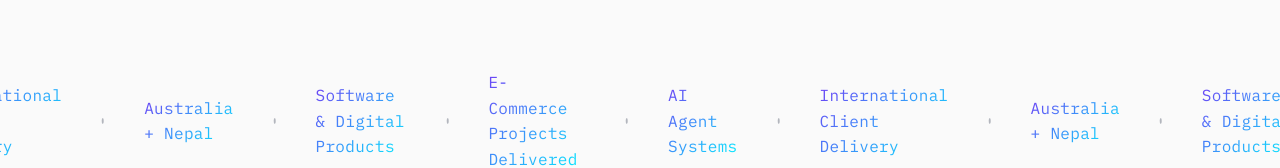
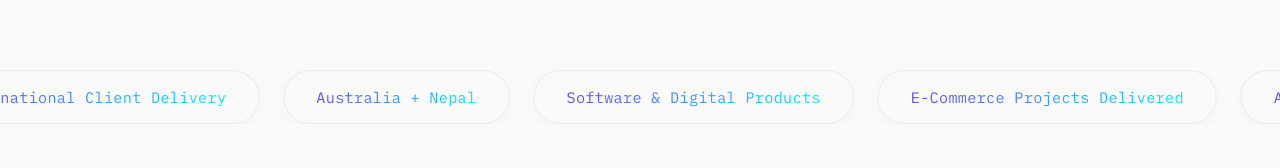
Before and after one commit to Manoharaya/codex-new, a React (Vite) app: page /about in a window 1280 px wide. Shown: the part 659-827 px from the top of the page. Built offline with nearby package versions, Linux system fonts and the light colour scheme.

Commit message:
Refactor scrolling text into beautiful pill-shaped cards to fix wrapping and improve UI

```diff
--- a/src/pages/About.css
+++ b/src/pages/About.css
@@ -140,10 +140,14 @@
 .abt-cred-strip {
   display: flex;
   align-items: center;
-  gap: 2.5rem;
+  gap: 1.5rem;
   width: max-content;
-  padding-right: 2.5rem;
-  animation: marquee 25s linear infinite;
+  padding-right: 1.5rem;
+  animation: marquee 30s linear infinite;
+}
+
+.abt-cred-marquee-wrapper:hover .abt-cred-strip {
+  animation-play-state: paused;
 }
 
 @keyframes marquee {
@@ -151,19 +155,30 @@
   100% { transform: translateX(-50%); }
 }
 
-.abt-cred-item {
+.abt-cred-card {
+  background: var(--bg-primary);
+  border: 1px solid rgba(0, 0, 0, 0.06);
+  border-radius: 2rem;
+  padding: 0.85rem 2rem;
+  box-shadow: 0 4px 15px rgba(0, 0, 0, 0.03);
+  display: flex;
+  align-items: center;
+  justify-content: center;
+  white-space: nowrap;
+  transition: transform 0.4s cubic-bezier(0.16, 1, 0.3, 1), box-shadow 0.4s ease;
+  cursor: default;
+}
+
+.abt-cred-card:hover {
+  transform: translateY(-4px);
+  box-shadow: 0 8px 25px rgba(0, 0, 0, 0.06);
+}
+
+.abt-cred-card span {
   font-family: 'IBM Plex Mono', monospace;
-  font-size: 1rem;
+  font-size: 0.95rem;
   font-weight: 500;
   letter-spacing: 0.02em;
-}
-
-.abt-cred-dot {
-  width: 6px;
-  height: 6px;
-  border-radius: 50%;
-  background: var(--text-secondary);
-  opacity: 0.5;
 }
 
 /* ==========================================================================
--- a/src/pages/About.jsx
+++ b/src/pages/About.jsx
@@ -157,10 +157,9 @@ const About = () => {
               "Software & Digital Products",
               "E-Commerce Projects Delivered"
             ].map((item, index) => (
-              <React.Fragment key={index}>
-                <span className="abt-cred-item text-gradient">{item}</span>
-                <span className="abt-cred-dot"></span>
-              </React.Fragment>
+              <div className="abt-cred-card" key={index}>
+                <span className="text-gradient">{item}</span>
+              </div>
             ))}
           </div>
         </div>
```
